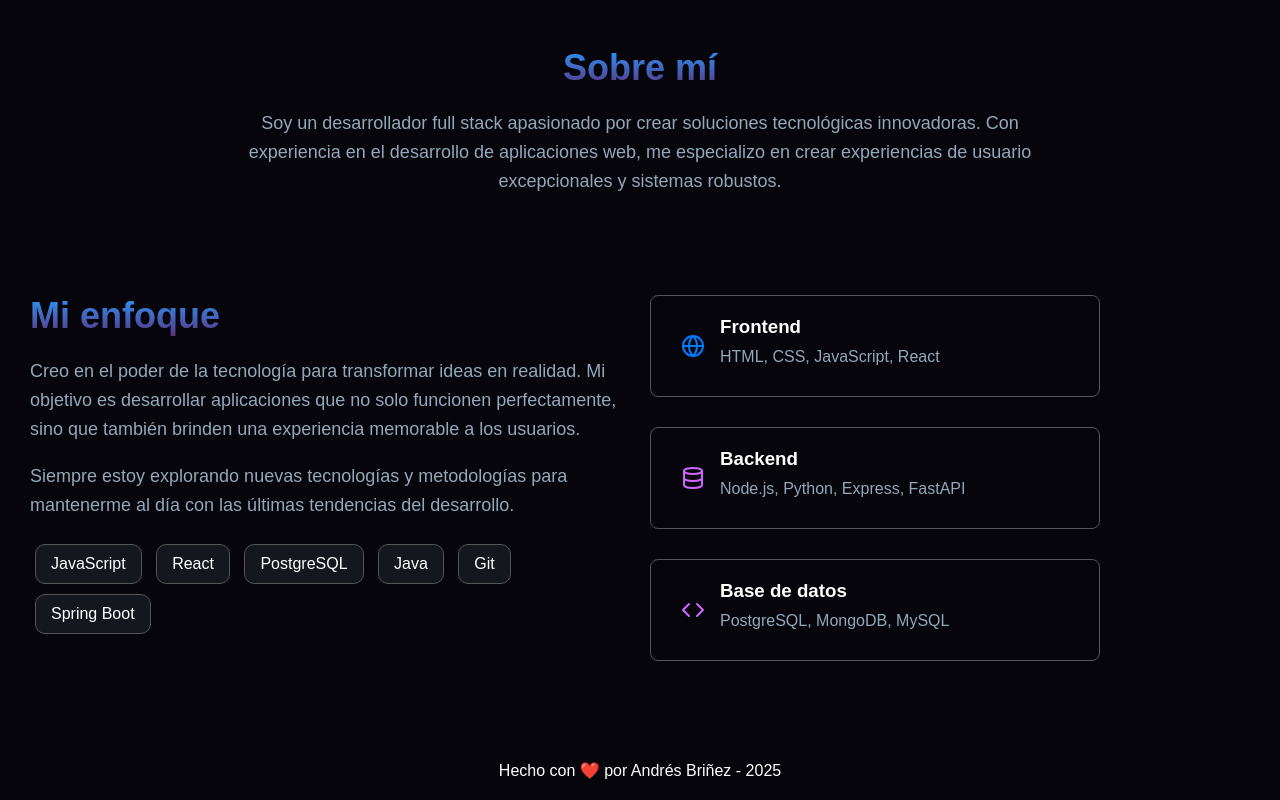
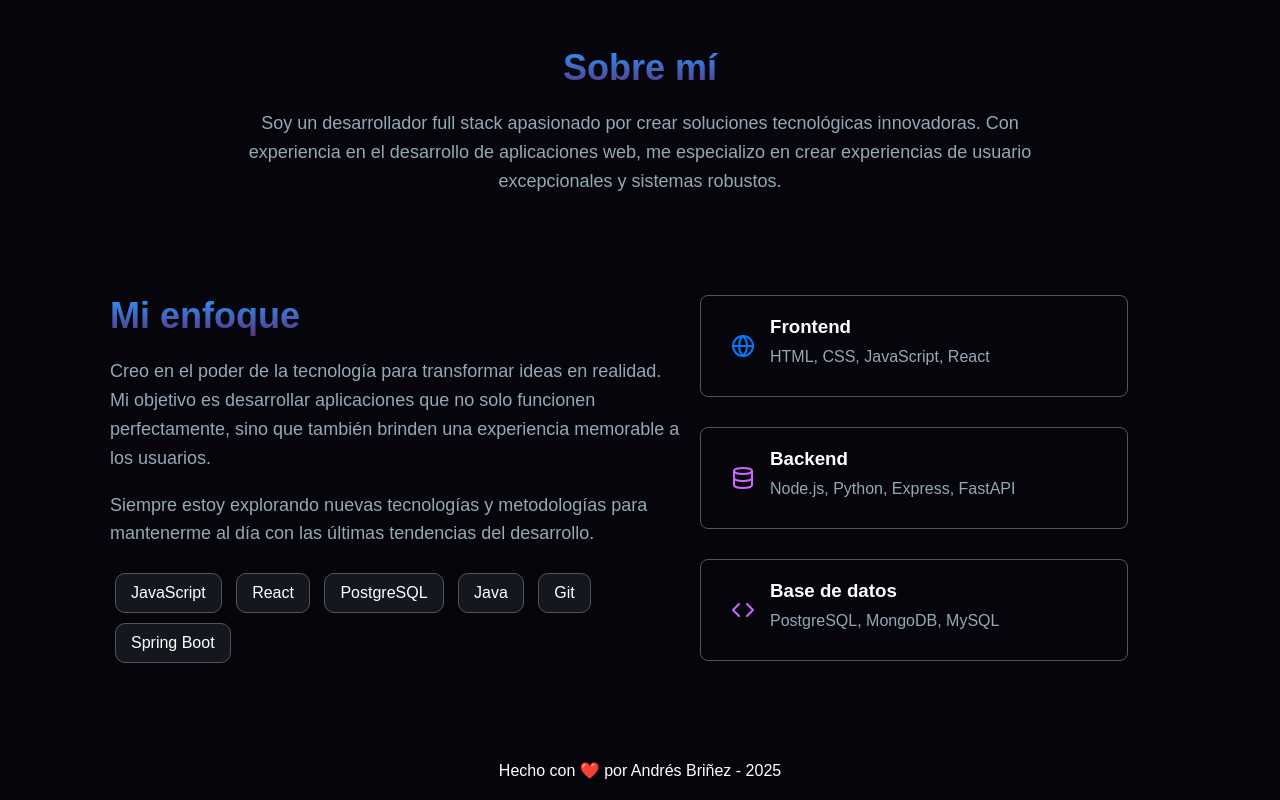
Before and after one commit to andres-brinez/aboutMe, a plain HTML site: page index.html in a window 1280 px wide. Shown: the part 803-1603 px from the top of the page. Drawn offline with Linux system fonts and the light colour scheme.

Commit message:
Se agrega padding left a la seccion de skills

```diff
--- a/css/style.css
+++ b/css/style.css
@@ -183,8 +183,10 @@ body {
 
 .skills {
     display: flex;
-    justify-content: space-between;
-    margin: 50px 20px;
+    justify-content: space-around;
+    margin: 50px auto;
+    padding-left: 100px;
+    /* border: solid 1px red ; */
 }
 .skills-column {
     flex: 1;
```
